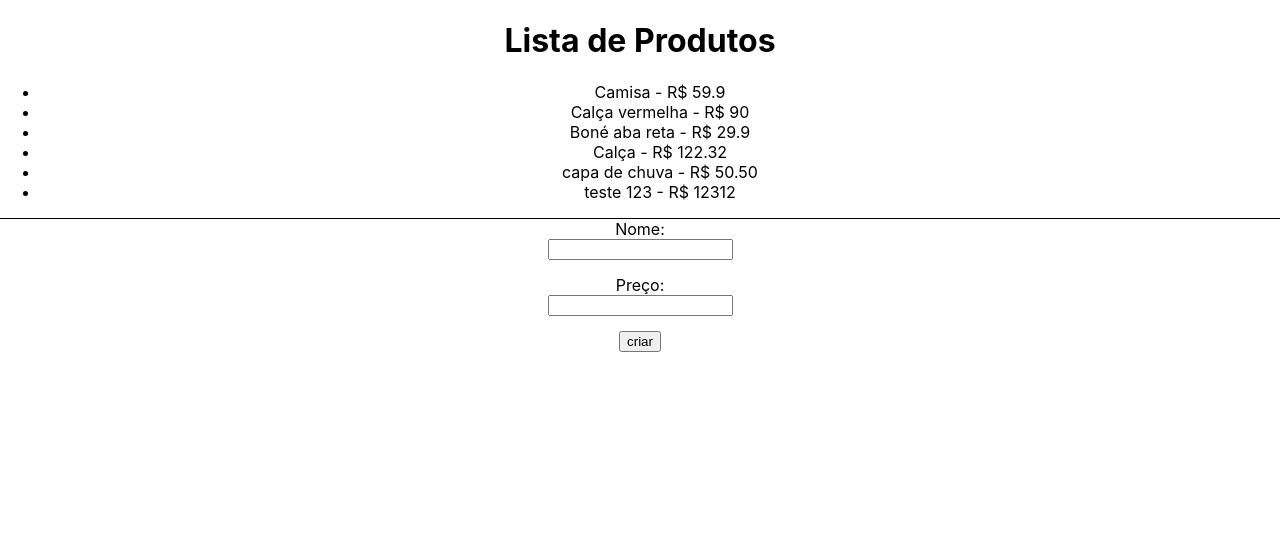
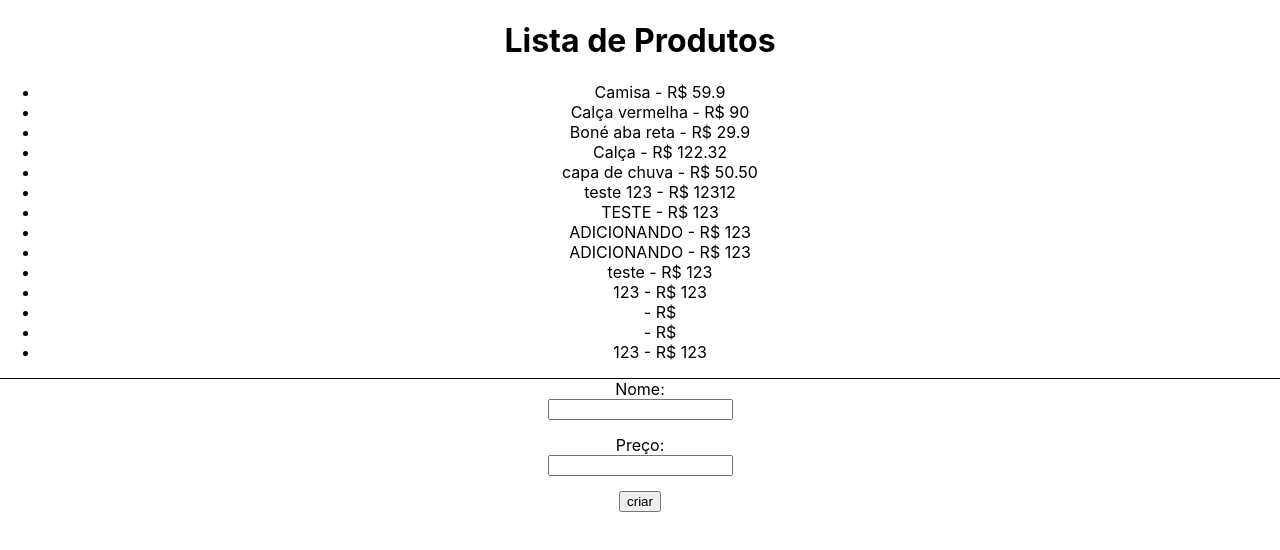
Before and after one commit to jpcchaves/Curso-ReactJS, a React (Create React App) app in the folder 7_REQ_HTTP/httpreact/: page / in a window 1280 px wide. Shown: the top 550 px of the page. Built offline with nearby package versions, Linux system fonts and the light colour scheme; data requests are answered from the project's data file.

Commit message:
added the dinamic data insert

```diff
--- a/7_REQ_HTTP/httpreact/data/db.json
+++ b/7_REQ_HTTP/httpreact/data/db.json
@@ -29,6 +29,46 @@
       "name": "teste 123",
       "price": "12312",
       "id": 6
+    },
+    {
+      "name": "TESTE",
+      "price": "123",
+      "id": 7
+    },
+    {
+      "name": "ADICIONANDO",
+      "price": "123",
+      "id": 8
+    },
+    {
+      "name": "ADICIONANDO",
+      "price": "123",
+      "id": 9
+    },
+    {
+      "name": "teste",
+      "price": "123",
+      "id": 10
+    },
+    {
+      "name": "123",
+      "price": "123",
+      "id": 11
+    },
+    {
+      "name": "",
+      "price": "",
+      "id": 12
+    },
+    {
+      "name": "",
+      "price": "",
+      "id": 13
+    },
+    {
+      "name": "123",
+      "price": "123",
+      "id": 14
     }
   ]
 }
--- a/7_REQ_HTTP/httpreact/src/App.js
+++ b/7_REQ_HTTP/httpreact/src/App.js
@@ -37,6 +37,14 @@ function App() {
       },
       body: JSON.stringify(product)
     })
+
+    // 3 - Carregamento dinâmico
+    const addedProduct = await res.json()
+
+    setProducts((prevProducts) => [...prevProducts, addedProduct])
+
+    setName("")
+    setPrice("")
   }
 
 
```
